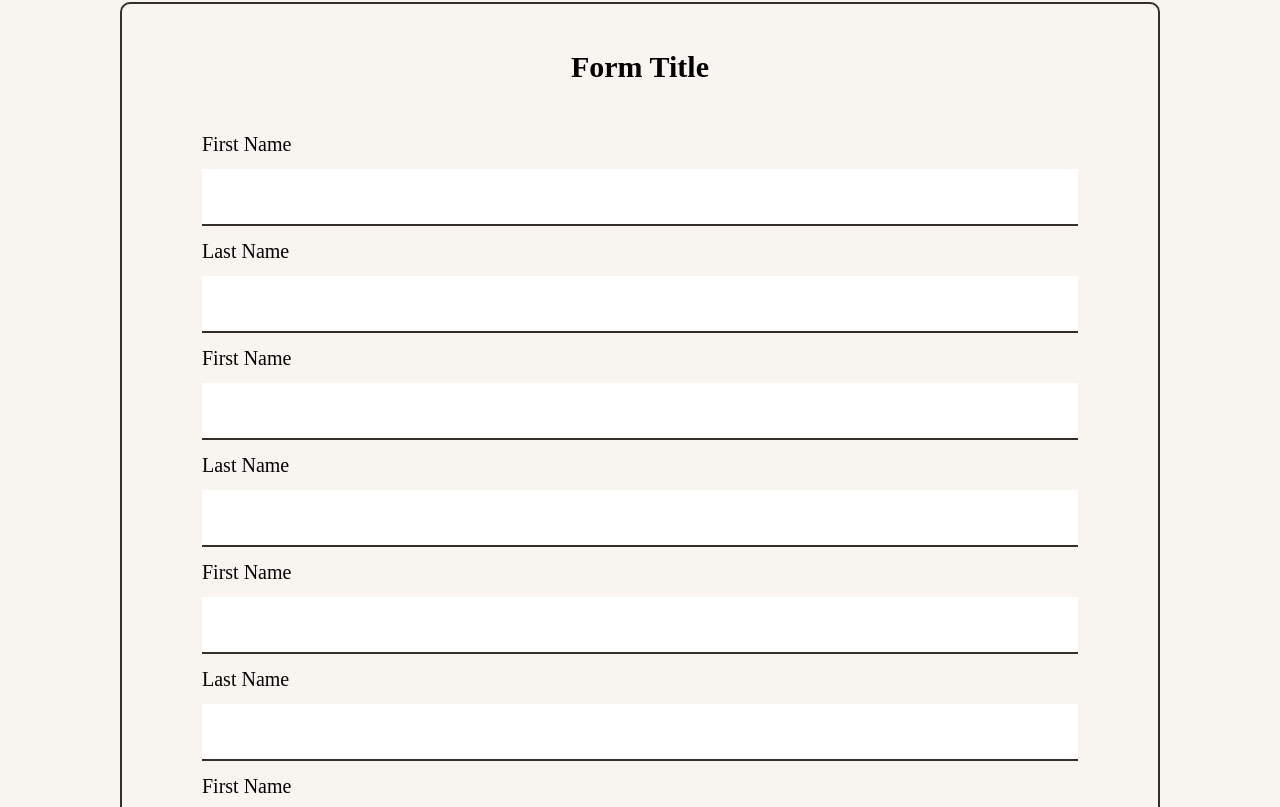
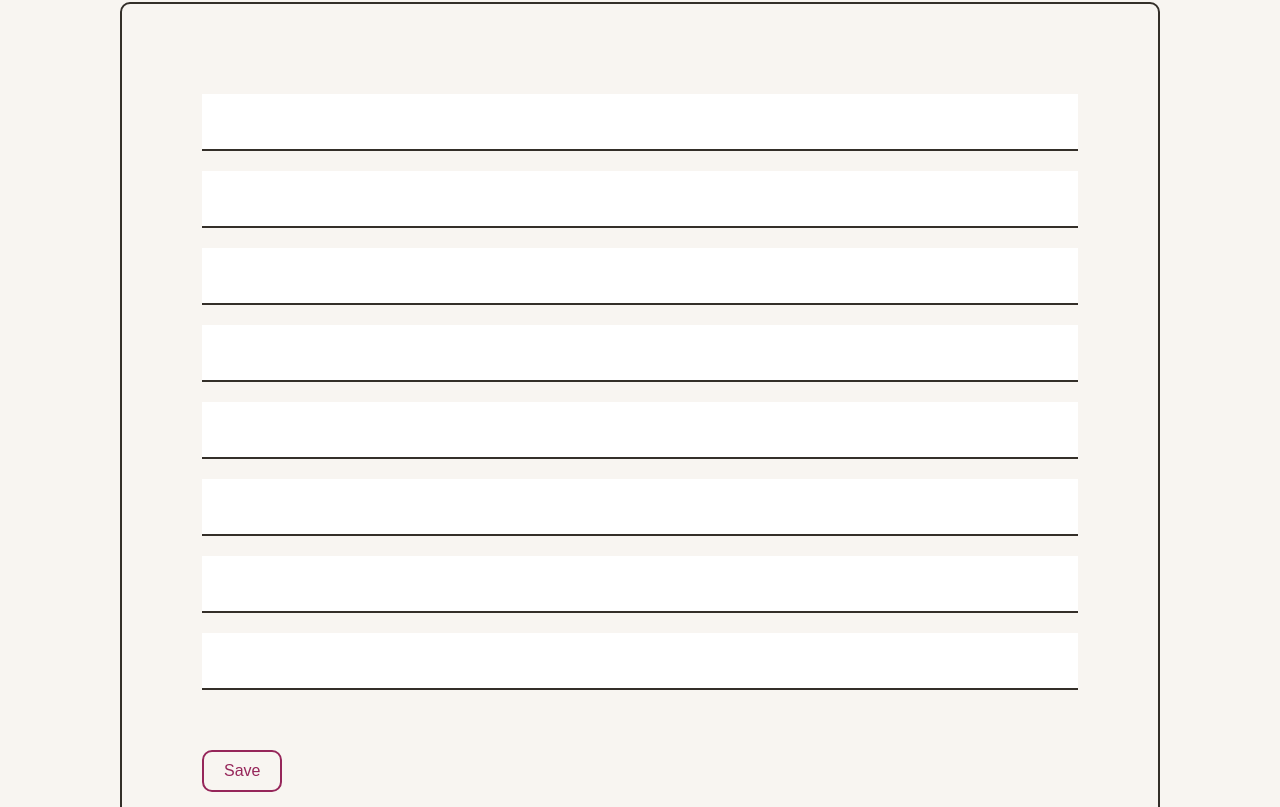
Before and after one commit to janetdgdev/Headwise, a React (Vite) app in the folder client/: page /editor in a window 1280 px wide. Shown: the part 173-980 px from the top of the page. Built offline with nearby package versions, Linux system fonts and the light colour scheme; a web font is replaced by a local one.

Commit message:
Spelling

```diff
--- a/client/src/components/Common/Form.jsx
+++ b/client/src/components/Common/Form.jsx
@@ -1,10 +1,28 @@
-import { Button } from "./Button/Button.jsx";
+import { Button } from "components/Common/Button";
 
-export function Form() {
-    return(
-        <form action="#" method="#">
-            {/* content */}
-            <Button />
-        </form>
-    )
+export function Form({Children}) {
+  return (
+    <div className="content">
+      <h3 className="form-title">{Children}</h3>
+      <form className="editor-form">
+        <label htmlFor="fname">{Children}</label>
+        <input type="text" id="fname" name="fname" />
+        <label htmlFor="lname">{Children}</label>
+        <input type="text" id="lname" name="lname" />
+        <label htmlFor="fname">{Children}</label>
+        <input type="text" id="fname" name="fname" />
+        <label htmlFor="lname">{Children}</label>
+        <input type="text" id="lname" name="lname" />
+        <label htmlFor="fname">{Children}</label>
+        <input type="text" id="fname" name="fname" />
+        <label htmlFor="lname">{Children}</label>
+        <input type="text" id="lname" name="lname" />
+        <label htmlFor="fname">{Children}</label>
+        <input type="text" id="fname" name="fname" />
+        <label htmlFor="lname">{Children}</label>
+        <input type="text" id="lname" name="lname" />
+      </form>
+      <Button>Save</Button>
+    </div>
+  );
 }
--- a/client/src/components/Forms/FormBuilder.jsx
+++ b/client/src/components/FormBuilder/FormBuilder.jsx
@@ -1,8 +1,8 @@
 import React, { useState, useCallback } from "react";
 import { v4 as uuidv4 } from "uuid";
-import { FieldTypeSelector } from "components/Forms/FieldTypeSelector";
-import { FormPreview } from "components/Forms/FormPreview";
-import { FieldConfigPanel } from "components/Forms/FieldConfigPanel";
+import { FieldTypeSelector } from "src/components/FormBuilder/FieldTypeSelector";
+import { FormPreview } from "src/components/FormBuilder/FormPreview";
+import { FieldConfigPanel } from "src/components/FormBuilder/FieldConfigPanel";
 
 export function FormBuilder() {
   const [formData, setFormData] = useState({
--- /dev/null
+++ b/client/src/components/Worksheets/Thoughts.jsx
@@ -0,0 +1,9 @@
+import { Form } from "components/Common/Form";
+
+export function Thoughts () {
+    return (
+        <div className="content">
+            <Form />
+        </div>
+    )
+};
--- a/client/src/css/index.css
+++ b/client/src/css/index.css
@@ -308,6 +308,8 @@ p {
   font-size: 1.5em;
   font-weight: bold;
 }
+
+
 
 /* ~~~~~~~~~~~~~~~  HEADER  ~~~~~~~~~~~~~~~~~~~~~~ */
 .header {
--- a/client/src/pages/Editor.jsx
+++ b/client/src/pages/Editor.jsx
@@ -1,27 +1,11 @@
+import { Thoughts } from "components/Worksheets/Thoughts";
+
 export function Editor() {
   return (
     <div className="content">
       <h2>Editor</h2>
       <div className="editor">
-        <h3 className="form-title">Form Title</h3>
-        <form className="editor-form">
-          <label htmlFor="fname">First Name</label>
-          <input type="text" id="fname" name="fname" />
-          <label htmlFor="lname">Last Name</label>
-          <input type="text" id="lname" name="lname" />
-          <label htmlFor="fname">First Name</label>
-          <input type="text" id="fname" name="fname" />
-          <label htmlFor="lname">Last Name</label>
-          <input type="text" id="lname" name="lname" />
-          <label htmlFor="fname">First Name</label>
-          <input type="text" id="fname" name="fname" />
-          <label htmlFor="lname">Last Name</label>
-          <input type="text" id="lname" name="lname" />
-          <label htmlFor="fname">First Name</label>
-          <input type="text" id="fname" name="fname" />
-          <label htmlFor="lname">Last Name</label>
-          <input type="text" id="lname" name="lname" />
-        </form>
+        <Thoughts />
       </div>
     </div>
   );
--- a/client/src/pages/FormBuilderPage.jsx
+++ b/client/src/pages/FormBuilderPage.jsx
@@ -1,4 +1,4 @@
-import { FormBuilder } from 'components/Forms/FormBuilder'
+import { FormBuilder } from 'src/components/FormBuilder/FormBuilder'
 
 export function FormBuilderPage() {
     return (
```
Also changed, not shown: client/src/components/FormBuilder/FieldConfigPanel.jsx (renamed from client/src/components/Forms/FieldConfigPanel.jsx), client/src/components/FormBuilder/FieldTypeSelector.jsx (renamed from client/src/components/Forms/FieldTypeSelector.jsx), client/src/components/FormBuilder/FormPreview.jsx (renamed from client/src/components/Forms/FormPreview.jsx).
